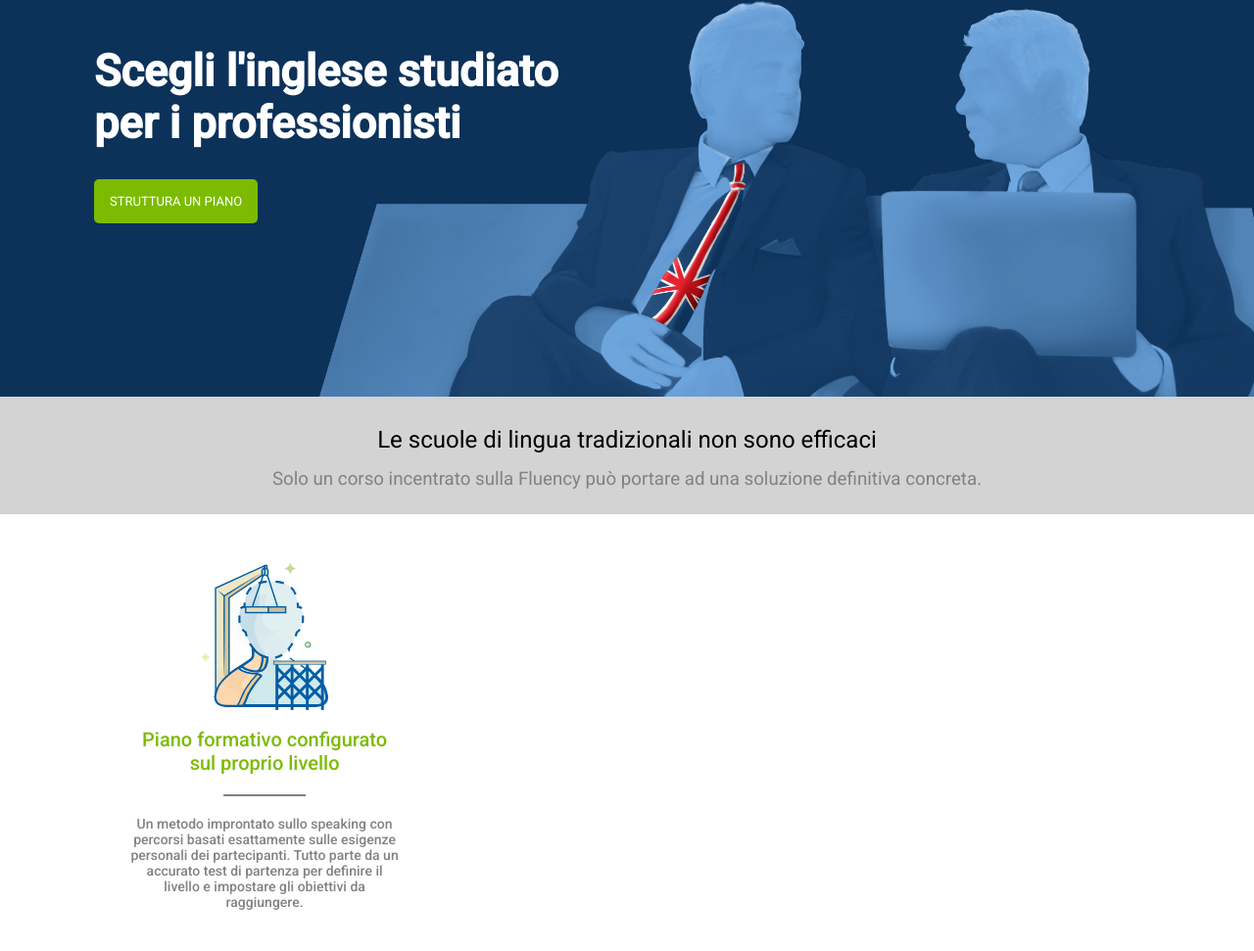
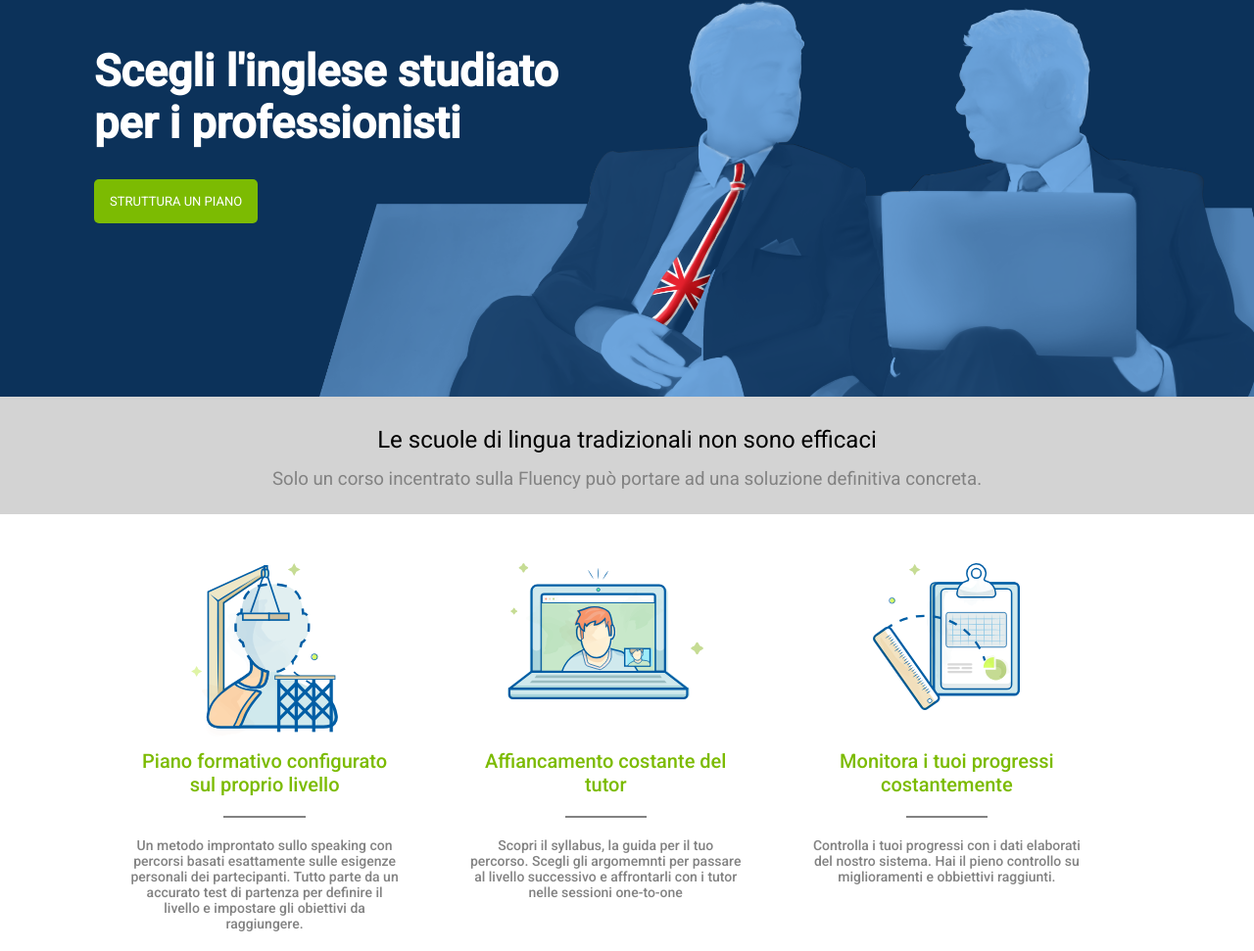
Before and after one commit to Vituz/htmlcss-fluentify, a plain HTML site: page index.html in a window 1280 px wide. Shown: the part 145-1116 px from the top of the page at 98% size. Before the commit the page ends 1084 px from the top, so only its background shows below. Drawn offline with Linux system fonts and the light colour scheme.

Commit message:
Complete left, mid, right image

```diff
--- a/assets/css/style.css
+++ b/assets/css/style.css
@@ -210,15 +210,27 @@ section > div > a{
 }
 /* /RIGHT */
 
-.img{
-    width: 40%;
-    object-fit: cover;
-    object-position: center;
+.img_container{
+    width: 150px;
+    height: 170px;
     margin: auto;
 }
 
+.image{
+    width: 100%;
+    object-fit: contain;
+    object-position: center;
+}
+
+.mid_img_container{
+    width: 200px;
+    height: 170px;
+    margin: auto;
+}
+
+
 .txt_content{
-    margin: 10px auto;
+    margin: 20px auto;
     width: 85%;
 }
 
--- a/index.html
+++ b/index.html
@@ -80,9 +80,14 @@
         <!-- Main Content -->
         <div class="container clearfix">
             <div class="left_content ">
-                <div class="img">
-                    <img src="./assets/img/profile.svg" alt="">
+
+                <!-- Immagine -->
+                <div class="img_container">
+                    <img class="image" src="./assets/img/profile.svg" alt="">
                 </div>
+                <!-- /Immagine -->
+
+                <!-- Testo -->
                 <div class="txt_content">
                     <h3 class="txt_green">
                         Piano formativo configurato sul proprio livello
@@ -96,15 +101,52 @@
                         raggiungere.
                     </p>
                 </div>
+                <!-- /Testo -->
 
             </div>
 
             <div class="mid_content ">
 
+                <!-- Immagine -->
+                <div class="mid_img_container">
+                    <img class="image" src="./assets/img/computer.svg" alt="">
+                </div>
+                <!-- /Immagine -->
+
+                <!-- Testo -->
+                <div class="txt_content">
+                    <h3 class="txt_green">
+                        Affiancamento costante del tutor
+                    </h3>
+                    <p class="txt_grey">
+                        Scopri il syllabus, la guida per il tuo percorso. Scegli gli argomemnti per passare al livello
+                        successivo e affrontarli con i tutor nelle sessioni one-to-one
+                    </p>
+                </div>
+                <!-- /Testo -->
+
 
             </div>
 
             <div class="right_content ">
+
+                <!-- Immagine -->
+                <div class="img_container">
+                    <img class="image" src="./assets/img/doc.svg" alt="">
+                </div>
+                <!-- /Immagine -->
+
+                <!-- Testo -->
+                <div class="txt_content">
+                    <h3 class="txt_green">
+                        Monitora i tuoi progressi costantemente
+                    </h3>
+                    <p class="txt_grey">
+                        Controlla i tuoi progressi con i dati elaborati del nostro sistema. Hai il pieno controllo su
+                        miglioramenti e obbiettivi raggiunti.
+                    </p>
+                </div>
+                <!-- /Testo -->
 
             </div>
 
```
